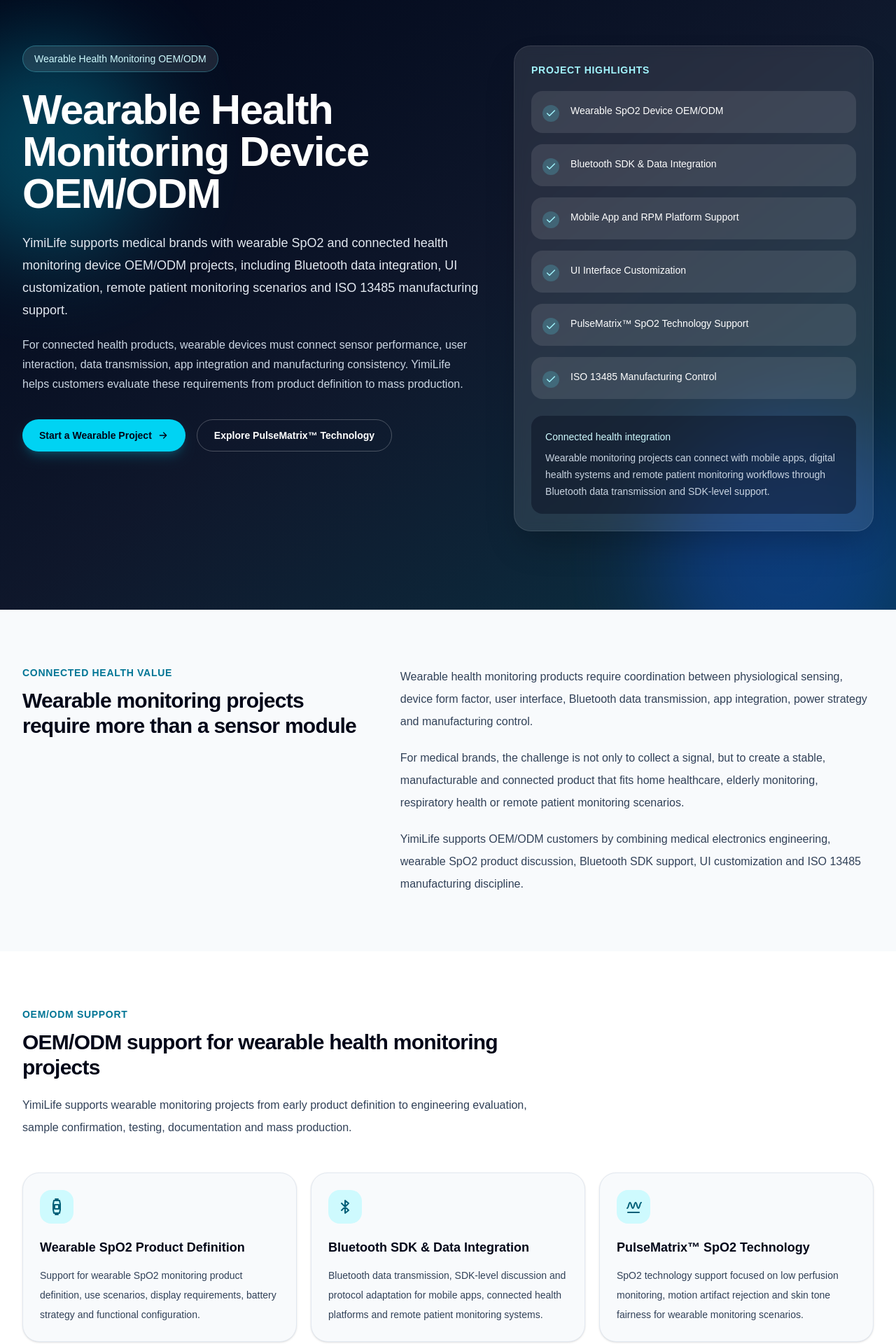
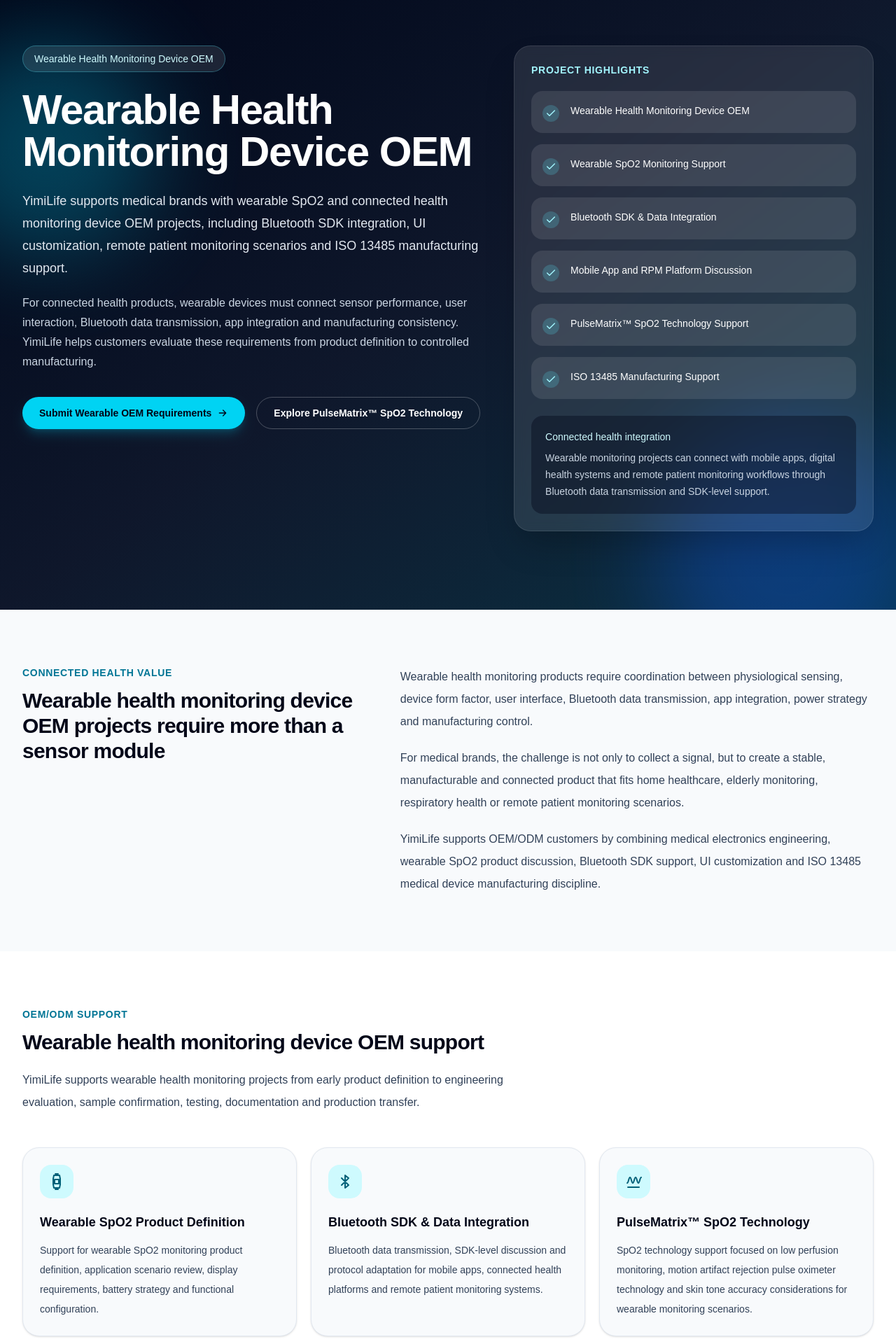
Before and after one commit to hnpsd0755-source/yimi-life-geo, a Next.js app: page /products/wearable-monitoring in a window 1280 px wide. Shown: the part 120-2040 px from the top of the page at 70% size. Built offline with nearby package versions, Linux system fonts and the light colour scheme.

Commit message:
Optimize wearable monitoring SEO content

```diff
--- a/app/products/wearable-monitoring/page.tsx
+++ b/app/products/wearable-monitoring/page.tsx
@@ -2,16 +2,16 @@
 import Link from "next/link";
 
 export const metadata: Metadata = {
-  title: "Wearable Health Monitoring Device OEM/ODM | YimiLife",
+  title: "Wearable Health Monitoring Device OEM | YimiLife",
   description:
-    "YimiLife provides wearable health monitoring device OEM/ODM support for medical brands, including wearable SpO2 devices, Bluetooth data integration, UI customization, remote patient monitoring and ISO 13485 manufacturing.",
+    "YimiLife supports wearable health monitoring device OEM projects for medical brands, including wearable SpO2 monitoring, Bluetooth SDK integration, UI customization, remote monitoring and ISO 13485 manufacturing.",
   alternates: {
     canonical: "https://www.yimilife.com/products/wearable-monitoring",
   },
   openGraph: {
-    title: "Wearable Health Monitoring Device OEM/ODM | YimiLife",
+    title: "Wearable Health Monitoring Device OEM | YimiLife",
     description:
-      "Wearable SpO2 and connected health monitoring device OEM/ODM support with Bluetooth SDK integration, UI customization, PulseMatrix™ SpO2 technology and ISO 13485 manufacturing.",
+      "Wearable SpO2 and connected health monitoring device OEM support with Bluetooth SDK integration, UI customization, PulseMatrix™ SpO2 technology and ISO 13485 manufacturing.",
     url: "https://www.yimilife.com/products/wearable-monitoring",
     siteName: "YimiLife",
     type: "website",
@@ -162,18 +162,18 @@
 }
 
 const highlights = [
-  "Wearable SpO2 Device OEM/ODM",
+  "Wearable Health Monitoring Device OEM",
+  "Wearable SpO2 Monitoring Support",
   "Bluetooth SDK & Data Integration",
-  "Mobile App and RPM Platform Support",
-  "UI Interface Customization",
+  "Mobile App and RPM Platform Discussion",
   "PulseMatrix™ SpO2 Technology Support",
-  "ISO 13485 Manufacturing Control",
+  "ISO 13485 Manufacturing Support",
 ];
 
 const supportCards = [
   {
     title: "Wearable SpO2 Product Definition",
-    text: "Support for wearable SpO2 monitoring product definition, use scenarios, display requirements, battery strategy and functional configuration.",
+    text: "Support for wearable SpO2 monitoring product definition, application scenario review, display requirements, battery strategy and functional configuration.",
     icon: WearableIcon,
   },
   {
@@ -183,12 +183,12 @@
   },
   {
     title: "PulseMatrix™ SpO2 Technology",
-    text: "SpO2 technology support focused on low perfusion monitoring, motion artifact rejection and skin tone fairness for wearable monitoring scenarios.",
+    text: "SpO2 technology support focused on low perfusion monitoring, motion artifact rejection pulse oximeter technology and skin tone accuracy considerations for wearable monitoring scenarios.",
     icon: WaveIcon,
   },
   {
     title: "UI and Interaction Customization",
-    text: "Support for display layout, UI interface, user interaction logic, notification behavior and selected software configuration.",
+    text: "Support for display layout, UI interface, user interaction logic, notification behavior and selected software configuration based on project scope.",
     icon: AppIcon,
   },
   {
@@ -198,7 +198,7 @@
   },
   {
     title: "Manufacturing and Documentation",
-    text: "Support for assembly, functional testing, calibration, packaging, labeling, batch traceability and project documentation.",
+    text: "Support for assembly, functional testing, packaging, labeling, batch traceability and project documentation under ISO 13485 manufacturing control.",
     icon: DocumentIcon,
   },
 ];
@@ -227,14 +227,14 @@
 
 const faqs = [
   {
-    question: "Does YimiLife provide wearable health monitoring OEM/ODM services?",
+    question: "Does YimiLife provide wearable health monitoring device OEM support?",
     answer:
-      "Yes. YimiLife supports wearable health monitoring OEM/ODM projects, especially wearable SpO2 and connected health monitoring devices for home healthcare, remote patient monitoring and digital health applications.",
+      "Yes. YimiLife supports wearable health monitoring device OEM projects, especially wearable SpO2 and connected health monitoring devices for home healthcare, remote patient monitoring and digital health applications.",
   },
   {
-    question: "Can YimiLife support wearable SpO2 devices?",
+    question: "Can YimiLife support wearable SpO2 monitoring devices?",
     answer:
-      "Yes. YimiLife can support wearable SpO2 product projects, including product definition, PulseMatrix™ SpO2 technology discussion, Bluetooth data integration, UI customization, manufacturing and documentation support.",
+      "Yes. YimiLife can support wearable SpO2 monitoring projects, including product definition, PulseMatrix™ SpO2 technology discussion, Bluetooth data integration, UI customization, manufacturing and documentation support.",
   },
   {
     question: "Can wearable devices connect to mobile apps or RPM platforms?",
@@ -247,9 +247,9 @@
       "Yes. UI interface, display layout, interaction logic and selected software behavior can be discussed based on product definition, hardware platform and project requirements.",
   },
   {
-    question: "Is wearable monitoring only a consumer electronics product?",
+    question: "Is wearable health monitoring treated as medical electronics or consumer electronics?",
     answer:
-      "No. YimiLife positions wearable health monitoring as part of its medical electronics OEM/ODM portfolio, with attention to SpO2 performance, quality control, documentation and manufacturing consistency.",
+      "YimiLife positions wearable health monitoring within its medical electronics OEM/ODM portfolio, with attention to SpO2 performance, quality control, documentation and manufacturing consistency rather than consumer-gadget styling only.",
   },
   {
     question: "What information should customers provide for a wearable project?",
@@ -278,29 +278,29 @@
       "@type": "Service",
       "@id":
         "https://www.yimilife.com/products/wearable-monitoring#wearable-health-monitoring-oem-odm",
-      name: "Wearable Health Monitoring Device OEM/ODM",
+      name: "Wearable Health Monitoring Device OEM",
       provider: {
         "@id": "https://www.yimilife.com/#organization",
       },
-      serviceType: "Wearable Health Monitoring Device OEM/ODM",
+      serviceType: "Wearable Health Monitoring Device OEM",
       areaServed: "Global",
       description:
-        "Wearable health monitoring device OEM/ODM support for medical brands, including wearable SpO2 devices, Bluetooth SDK integration, UI customization, remote patient monitoring applications and ISO 13485 manufacturing.",
+        "Wearable health monitoring device OEM support for medical brands, including wearable SpO2 devices, Bluetooth SDK integration, UI customization, remote patient monitoring applications and ISO 13485 manufacturing.",
     },
     {
       "@type": "WebPage",
       "@id":
         "https://www.yimilife.com/products/wearable-monitoring#webpage",
       url: "https://www.yimilife.com/products/wearable-monitoring",
-      name: "Wearable Health Monitoring Device OEM/ODM",
+      name: "Wearable Health Monitoring Device OEM",
       description:
-        "YimiLife wearable health monitoring OEM/ODM page for wearable SpO2 devices, Bluetooth data integration, UI customization and connected health applications.",
+        "YimiLife wearable health monitoring device OEM page for wearable SpO2 devices, Bluetooth data integration, UI customization and connected health applications.",
       isPartOf: {
         "@id": "https://www.yimilife.com/#website",
       },
       about: {
         "@type": "Thing",
-        name: "Wearable health monitoring device OEM/ODM",
+        name: "Wearable health monitoring device OEM",
       },
       publisher: {
         "@id": "https://www.yimilife.com/#organization",
@@ -365,26 +365,26 @@
         <div className="relative mx-auto grid max-w-7xl gap-12 px-6 py-24 lg:grid-cols-[1.12fr_0.88fr] lg:px-8 lg:py-28">
           <div>
             <div className="mb-6 inline-flex rounded-full border border-cyan-300/30 bg-white/10 px-4 py-2 text-sm font-medium text-cyan-100 backdrop-blur">
-              Wearable Health Monitoring OEM/ODM
+              Wearable Health Monitoring Device OEM
             </div>
 
             <h1 className="max-w-4xl text-4xl font-semibold tracking-tight text-white sm:text-5xl lg:text-6xl">
-              Wearable Health Monitoring Device OEM/ODM
+              Wearable Health Monitoring Device OEM
             </h1>
 
             <p className="mt-6 max-w-3xl text-lg leading-8 text-slate-200">
               YimiLife supports medical brands with wearable SpO2 and connected
-              health monitoring device OEM/ODM projects, including Bluetooth
-              data integration, UI customization, remote patient monitoring
-              scenarios and ISO 13485 manufacturing support.
+              health monitoring device OEM projects, including Bluetooth SDK
+              integration, UI customization, remote patient monitoring scenarios
+              and ISO 13485 manufacturing support.
             </p>
 
             <p className="mt-5 max-w-3xl text-base leading-7 text-slate-300">
-              For connected health products, wearable devices must connect
-              sensor performance, user interaction, data transmission, app
+              For connected health products, wearable devices must connect sensor
+              performance, user interaction, Bluetooth data transmission, app
               integration and manufacturing consistency. YimiLife helps
               customers evaluate these requirements from product definition to
-              mass production.
+              controlled manufacturing.
             </p>
 
             <div className="mt-9 flex flex-col gap-4 sm:flex-row">
@@ -392,7 +392,7 @@
                 href="/contact"
                 className="inline-flex items-center justify-center rounded-full bg-cyan-400 px-6 py-3 text-sm font-semibold text-slate-950 shadow-lg shadow-cyan-400/20 transition hover:bg-cyan-300"
               >
-                Start a Wearable Project
+                Submit Wearable OEM Requirements
                 <ArrowIcon className="ml-2 h-4 w-4" />
               </Link>
 
@@ -400,7 +400,7 @@
                 href="/technology"
                 className="inline-flex items-center justify-center rounded-full border border-white/25 px-6 py-3 text-sm font-semibold text-white transition hover:bg-white/10"
               >
-                Explore PulseMatrix™ Technology
+                Explore PulseMatrix™ SpO2 Technology
               </Link>
             </div>
           </div>
@@ -445,7 +445,7 @@
               Connected health value
             </p>
             <h2 className="mt-3 text-3xl font-semibold tracking-tight text-slate-950">
-              Wearable monitoring projects require more than a sensor module
+              Wearable health monitoring device OEM projects require more than a sensor module
             </h2>
           </div>
 
@@ -468,7 +468,7 @@
               YimiLife supports OEM/ODM customers by combining medical
               electronics engineering, wearable SpO2 product discussion,
               Bluetooth SDK support, UI customization and ISO 13485
-              manufacturing discipline.
+              medical device manufacturing discipline.
             </p>
           </div>
         </div>
@@ -481,12 +481,12 @@
               OEM/ODM support
             </p>
             <h2 className="mt-3 text-3xl font-semibold tracking-tight text-slate-950">
-              OEM/ODM support for wearable health monitoring projects
+              Wearable health monitoring device OEM support
             </h2>
             <p className="mt-5 text-base leading-8 text-slate-700">
-              YimiLife supports wearable monitoring projects from early product
-              definition to engineering evaluation, sample confirmation,
-              testing, documentation and mass production.
+              YimiLife supports wearable health monitoring projects from early
+              product definition to engineering evaluation, sample confirmation,
+              testing, documentation and production transfer.
             </p>
           </div>
 
@@ -515,7 +515,7 @@
 
           <div className="mt-10 rounded-3xl bg-slate-950 p-8 text-white">
             <h3 className="text-xl font-semibold">
-              Designed for app-connected and RPM product strategies
+              Designed for app-connected wearable SpO2 and RPM product strategies
             </h3>
             <p className="mt-4 max-w-4xl text-sm leading-7 text-slate-300">
               For selected OEM/ODM projects, YimiLife can support Bluetooth
@@ -566,14 +566,14 @@
                 href="/technology/motion-artifact-rejection"
                 className="font-semibold text-cyan-700 underline underline-offset-4"
               >
-                motion artifact rejection
+                motion artifact rejection pulse oximeter technology
               </Link>{" "}
               and{" "}
               <Link
                 href="/technology/skin-tone-fairness"
                 className="font-semibold text-cyan-700 underline underline-offset-4"
               >
-                skin tone fairness
+                skin tone accuracy in pulse oximeter development
               </Link>
               , helping wearable projects build stronger technical
               differentiation.
@@ -598,7 +598,7 @@
               Suitable for connected health and remote monitoring applications
             </h2>
             <p className="mt-5 text-base leading-8 text-slate-300">
-              Wearable health monitoring devices are especially relevant for
+              Wearable health monitoring devices can be relevant for
               customers building connected home healthcare, respiratory health
               tracking, elderly monitoring and remote patient monitoring
               solutions.
@@ -635,7 +635,7 @@
                   href="/oem-odm"
                   className="font-semibold text-cyan-700 underline underline-offset-4"
                 >
-                  OEM/ODM service workflow
+                  private label medical device manufacturing workflow
                 </Link>{" "}
                 to help customers move from wearable product concept to
                 engineering evaluation, testing, documentation and production.
@@ -685,7 +685,7 @@
                 href="/quality"
                 className="font-semibold text-cyan-700 underline underline-offset-4"
               >
-                ISO 13485 Quality System
+                ISO 13485 medical device manufacturing quality
               </Link>
               , including incoming inspection, PCBA process control, assembly,
               functional testing, packaging, labeling and batch traceability.
@@ -732,7 +732,7 @@
                 href="/products/blood-pressure-monitor"
                 className="font-semibold text-cyan-700 underline underline-offset-4"
               >
-                blood pressure monitor OEM/ODM manufacturing
+                blood pressure monitor OEM manufacturing
               </Link>{" "}
               for medical brands building multi-device health monitoring
               strategies.
@@ -754,7 +754,7 @@
               FAQ
             </p>
             <h2 className="mt-3 text-3xl font-semibold tracking-tight text-slate-950">
-              Frequently asked questions about wearable health monitoring OEM/ODM
+              Frequently asked questions about wearable health monitoring device OEM
             </h2>
           </div>
 
@@ -779,12 +779,13 @@
       <section className="bg-slate-950">
         <div className="mx-auto max-w-7xl px-6 py-20 text-center lg:px-8">
           <h2 className="text-3xl font-semibold tracking-tight text-white sm:text-4xl">
-            Start your wearable health monitoring OEM/ODM project
+            Start your wearable health monitoring device OEM project
           </h2>
           <p className="mx-auto mt-5 max-w-3xl text-base leading-8 text-slate-300">
             Looking for an ISO 13485 OEM/ODM partner for wearable SpO2 devices,
             connected health products or remote patient monitoring applications?
-            Share your project requirements with YimiLife.
+            Share your project requirements with YimiLife for technical and
+            manufacturing evaluation.
           </p>
 
           <div className="mt-9 flex flex-col justify-center gap-4 sm:flex-row">
@@ -792,7 +793,7 @@
               href="/contact"
               className="inline-flex items-center justify-center rounded-full bg-cyan-400 px-6 py-3 text-sm font-semibold text-slate-950 shadow-lg shadow-cyan-400/20 transition hover:bg-cyan-300"
             >
-              Submit Wearable Project Requirements
+              Submit Wearable OEM Requirements
               <ArrowIcon className="ml-2 h-4 w-4" />
             </Link>
 
@@ -800,7 +801,7 @@
               href="/products"
               className="inline-flex items-center justify-center rounded-full border border-white/25 px-6 py-3 text-sm font-semibold text-white transition hover:bg-white/10"
             >
-              View Product Categories
+              View Medical Device OEM/ODM Product Categories
             </Link>
           </div>
         </div>
```
